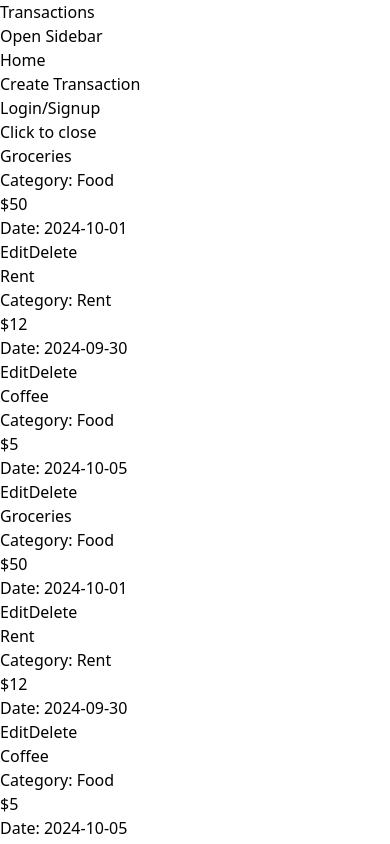
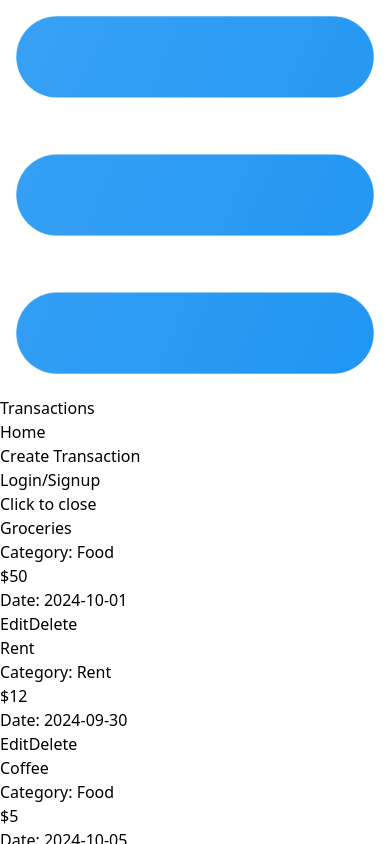
Before and after one commit to AltinAb333/React-Task-Menagment-Project, a React (Vite) app: page / in a window 390 px wide. Shown: the top 844 px of the page. Built offline with nearby package versions, Linux system fonts and the light colour scheme.

Commit message:
Adding Hamburger menu on header

```diff
--- a/src/App.jsx
+++ b/src/App.jsx
@@ -5,12 +5,13 @@ import Sidebar from "./components/Sidebar.jsx";
 import Home from "./components/Home.jsx";
 import Login from "./components/Login.jsx";
 import CreateTransaction from "./components/CreateTransaction.jsx";
+import Transaction from "./components/Transaction.jsx";
 
 function App() {
+
   return (
     <Router>
       <div className="min-h-screen bg-gray-100">
-        <Header />
         <Routes>
           <Route path="/" element={<Home />} />
           <Route path="/create" element={<CreateTransaction />} />
--- a/src/components/Header.jsx
+++ b/src/components/Header.jsx
@@ -1,11 +1,22 @@
 import { Link } from "react-router-dom";
+import image from "../images/interface.png"
 
-export default function Header() {
+export default function Header({ isOpen, toggleSidebar }) {
   return (
     <header className="fixed top-0 left-0 w-full bg-gray-800 text-white p-4 z-10 shadow-md">
-      <Link to="/">
-        <h1 className="text-xl font-semibold">Transactions</h1>
-      </Link>
+      <div className="flex pr-4">
+        <button
+          onClick={toggleSidebar}
+          className={` rounded-lg mr-3 ${
+            isOpen ? " hidden" : " "
+          }`}
+        >
+          <img src={image} alt="Hamburgerrrrr!!" className="size-6"/>
+        </button>
+        <Link to="/">
+          <h1 className="text-xl font-semibold">Transactions</h1>
+        </Link>
+      </div>
     </header>
   );
 }
--- a/src/components/Home.jsx
+++ b/src/components/Home.jsx
@@ -2,6 +2,7 @@ import React, { useState } from "react";
 import Transaction from "./Transaction";
 import Sidebar from "./Sidebar";
 import { transactions } from "../data/transactions";
+import Header from "./Header";
 
 const Home = () => {
   const [isOpen, setIsOpen] = useState(true);
@@ -9,14 +10,18 @@ const Home = () => {
   function toggleSidebar() {
     setIsOpen((prevState) => !prevState);
   }
+
   return (
     <div>
+      <Header isOpen={isOpen} toggleSidebar={toggleSidebar} />
       <Sidebar isOpen={isOpen} toggleSidebar={toggleSidebar} />
       <main
         className={`mt-16 p-4 h-screen overflow-y-auto ${
           isOpen ? " ml-72" : " ml-5"
         }`}
       >
+        {console.log("Home " + isOpen)}
+
         <div className="grid grid-cols-1 sm:grid-cols-1 md:grid-cols-2 lg:grid-cols-3 gap-3 ">
           {transactions.map((transaction, index) => (
             <Transaction
--- a/src/components/Sidebar.jsx
+++ b/src/components/Sidebar.jsx
@@ -4,15 +4,6 @@ import { Link } from "react-router-dom";
 const Sidebar = ({ isOpen, toggleSidebar }) => {
   return (
     <>
-      <button
-        onClick={toggleSidebar}
-        className={`mt-20 text-white bg-gray-800 rounded-lg p-2 ${
-          isOpen ? " hidden" : " "
-        }`}
-      >
-        Open Sidebar
-      </button>
-      {console.log("Sidebar" + isOpen)}
       <div>
         <div
           className={` fixed top-0 left-0 h-full bg-gray-800 text-white transform ${
```
Also changed, not shown: src/images/interface.png (added), src/images/more.png (added).
